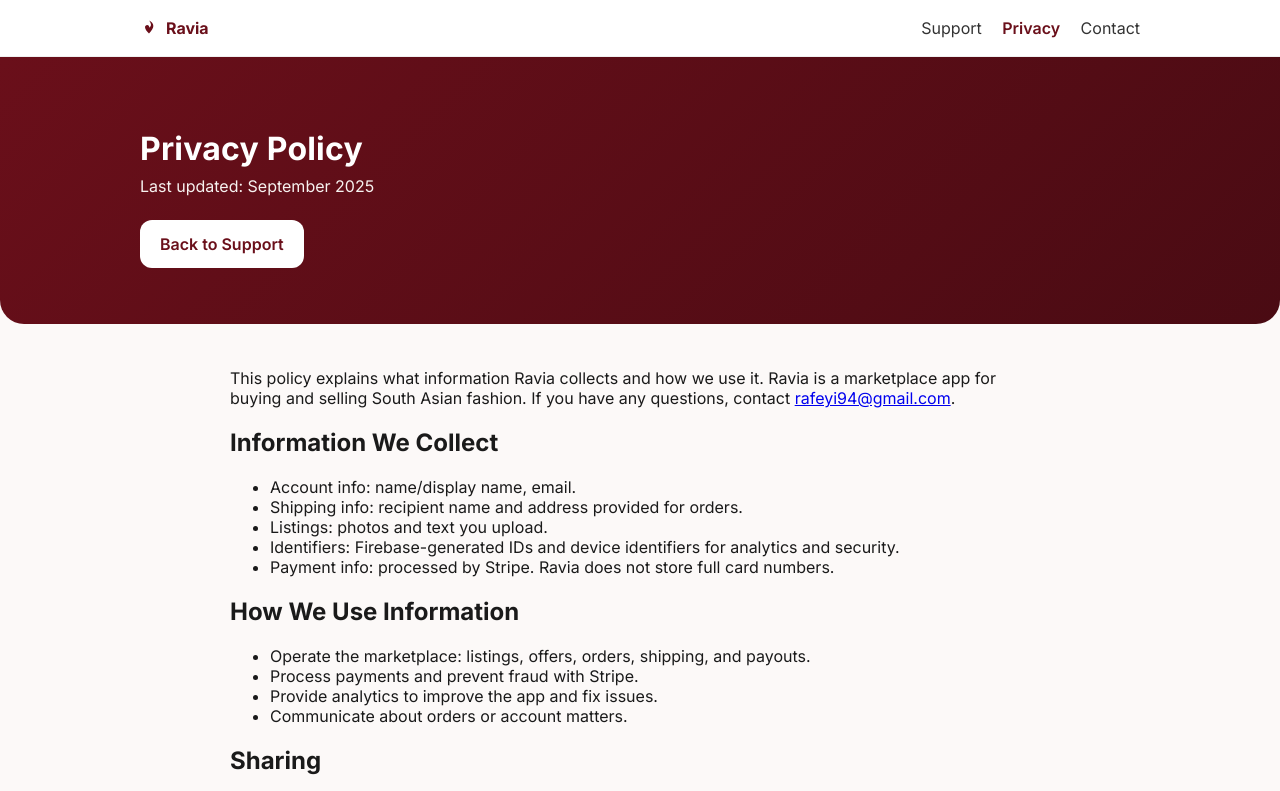
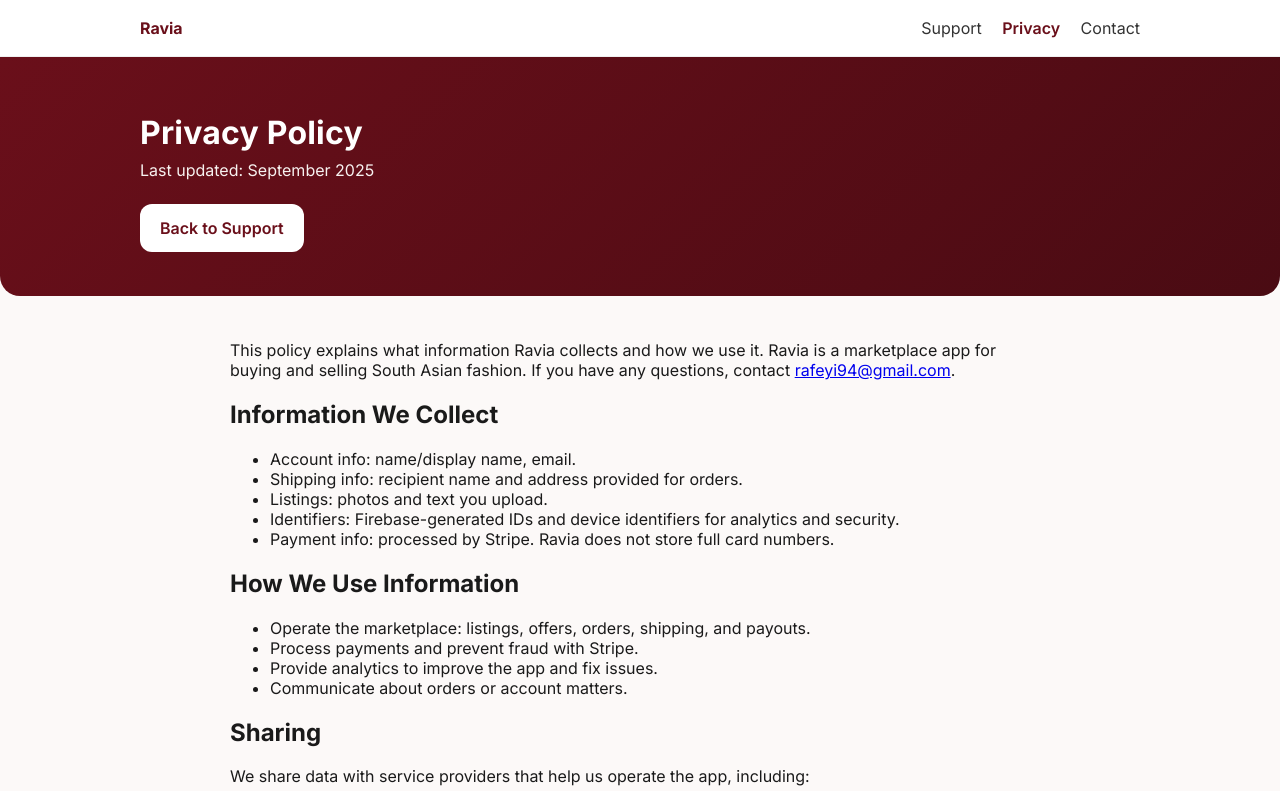
Before and after one commit to mriftikhar/ravia-support, a plain HTML site: page privacy.html in a window 1280 px wide. Shown: the top 791 px of the page. Drawn offline with Linux system fonts and the light colour scheme.

Commit message:
Support site: remove oversized graphic, compact hero; keep clean topbar

```diff
--- a/privacy.html
+++ b/privacy.html
@@ -12,10 +12,7 @@
 <body>
   <nav class="topbar">
     <div class="container nav-row">
-      <a class="brand" href="./">
-        <svg class="flame small" viewBox="0 0 24 24" aria-hidden="true"><path d="M12 2c1.7 2 2.6 3.9 2.6 5.7 0 1.8-1 3.1-2.4 3.8.8-2-1.2-3.6-2.6-3.6-1.6 0-2.9 1.3-2.9 3 0 2.8 2.7 5.6 5.3 8.5 3.4-4 5.8-7 5.8-10.2C17.8 5.9 15.5 3.4 12 2z"/></svg>
-        <span>Ravia</span>
-      </a>
+      <a class="brand" href="./"><span>Ravia</span></a>
       <div class="nav-links">
         <a href="./">Support</a>
         <a href="privacy.html" aria-current="page">Privacy</a>
--- a/styles.css
+++ b/styles.css
@@ -16,10 +16,10 @@ html,body{margin:0;padding:0;font-family:Inter,system-ui,-apple-system,Segoe UI,
 .nav-links a{margin-left:16px;text-decoration:none;color:#333}
 .nav-links a[aria-current="page"]{color:var(--maroon);font-weight:600}
 .flame.small{width:18px;height:18px;fill:var(--maroon)}
-.hero{background:linear-gradient(135deg, var(--maroon), var(--maroon-dark));color:#fff;padding:72px 0 56px;border-bottom-left-radius:24px;border-bottom-right-radius:24px}
+.hero{background:linear-gradient(135deg, var(--maroon), var(--maroon-dark));color:#fff;padding:56px 0 44px;border-bottom-left-radius:20px;border-bottom-right-radius:20px}
 .hero h1{margin:0 0 8px;font-size:32px;letter-spacing:.2px}
 .hero p{margin:0 0 24px;color:#f7f2f0}
-.hero .flame{width:28px;height:28px;fill:var(--accent);vertical-align:middle;margin-right:8px}
+.hero .flame{display:none}
 .cta-row{display:flex;gap:12px;flex-wrap:wrap}
 .btn{display:inline-block;padding:12px 18px;border-radius:12px;font-weight:600;text-decoration:none;border:2px solid transparent;transition:transform .06s ease, box-shadow .12s ease}
 .btn-light{background:#fff;color:var(--maroon)}
```
Also changed, not shown: index.html (+1 -4 lines).
